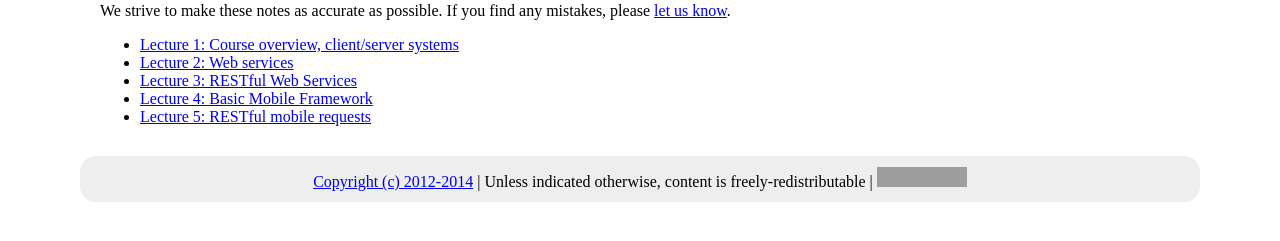
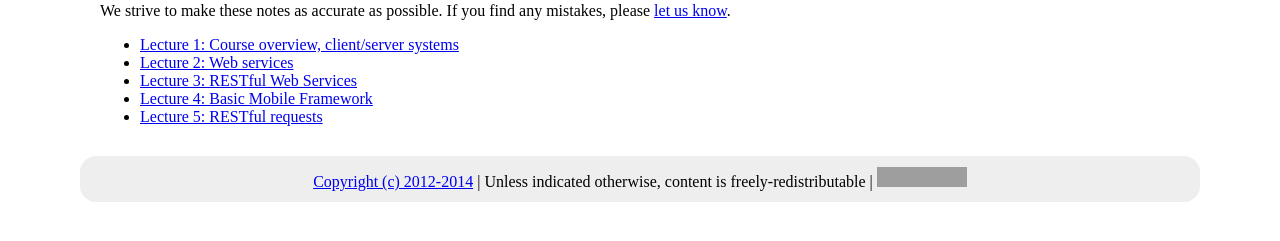
Before and after one commit to ycpcs/cs496-spring2014, a Jekyll site: the page built from lectures/index.md, in a window 1280 px wide. Shown: the part 194-435 px from the top of the page. Built offline with Jekyll 4.4.1, drawn with Linux system fonts in a browser that asks for light colours; Markdown is read by kramdown in place of the engine named in the settings; grey boxes are pictures that could not be loaded.

Commit message:
update lecture index
update lecture index to fix lecture titles

```diff
--- a/lectures/index.md
+++ b/lectures/index.md
@@ -14,4 +14,4 @@ If you find any mistakes, please [let us know](mailto:dhovemey@ycp.edu).
 - [Lecture 2: Web services](lecture02.html)
 - [Lecture 3: RESTful Web Services](lecture03.html)
 - [Lecture 4: Basic Mobile Framework](lecture04.html)
-- [Lecture 5: RESTful mobile requests](lecture05.html)
+- [Lecture 5: RESTful requests](lecture05.html)
```
